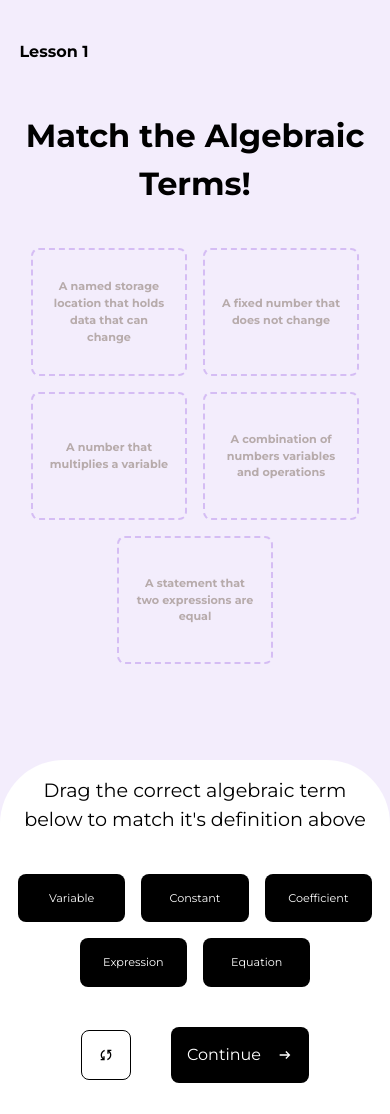
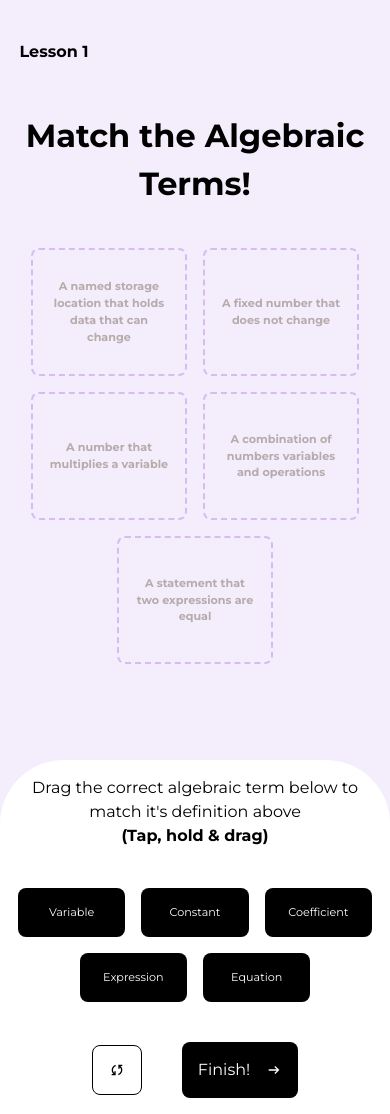
Before and after one commit to Deen-Abdultawab/quizApp, a Vue app: page /dad-quiz in a window 390 px wide. Built offline with nearby package versions, Linux system fonts and the light colour scheme.

Commit message:
Mobile Drag Fix

```diff
--- a/src/style.css
+++ b/src/style.css
@@ -5,10 +5,6 @@
 @theme {
   --breakpoint-tab: 1000px;
   --breakpoint-mob: 560px;
-  --color-correctBg: #22C55E;
-  --color-correctBorder: #E9F1E9;
-  --color-incorrectBg: #EF4444;
-  --color-backgroundCol: #af82ea;
 }
 
 @layer base {
@@ -29,6 +25,11 @@ body {
 
 .transitionEffect {
   transition: all 0.3s linear;
+}
+
+.draggable-item {
+  touch-action: none;
+  user-select: none;
 }
 
 @layer components {
--- a/src/views/Quiz Pages/DragAndDropQuiz.vue
+++ b/src/views/Quiz Pages/DragAndDropQuiz.vue
@@ -14,6 +14,8 @@
                     <div class="flex flex-wrap justify-center gap-4 max-tab:w-[95%] mx-auto max-mob:w-full">
                         <article
                         class="border-dashed border-[#d5bdf4] border-2 h-[12rem] max-mob:h-[8rem] grid place-items-center text-center rounded-[0.5rem] p-10 bg-[#f3edfc] w-[48%] max-mob:w-[40%] cursor-pointer max-mob:p-4"
+                        role="region"
+                        aria-droppable="true"
                         v-for="(question, index) in dragQuestions"
                         :key="index"
                         @dragover.prevent
@@ -29,9 +31,15 @@
                     </div>
 
                     <div class="max-tab:mt-20 max-tab:bg-white max-tab:p-6 max-tab:rounded-t-[4rem] max-mob:p-4">
-                        <h3 class="text-center text-[1.5rem] mb-10 max-mob:text-[1.2rem]">Drag the correct algebraic term below to match it's definition above</h3>
+                        <div class="mb-10 text-center">
+                            <h3 class="text-center text-[1.5rem] max-mob:text-[1rem]">Drag the correct algebraic term below to match it's definition above</h3>
+                            <p class="hidden max-tab:block font-bold">(Tap, hold & drag)</p>
+                        </div>
                         <div class="terms-container flex flex-wrap justify-center gap-4">
-                            <article class="rounded-[0.5rem] bg-black p-4 py-12 grid place-items-center w-[30%] cursor-pointer hover:scale-105 transitionEffect max-mob:p-4" v-for="(option, index) in dragQuestions"
+                            <article class="draggable-item rounded-[0.5rem] bg-black p-4 py-12 grid place-items-center w-[30%] cursor-pointer hover:scale-105 transitionEffect max-mob:p-4"
+                            aria-draggable="true"
+                            role="button"
+                            v-for="(option, index) in dragQuestions"
                             draggable="true"
                             @dragstart="dragStart($event, option.answer)"
                             >
@@ -46,7 +54,7 @@
                                 <refreshIcon class="text-black"/>
                             </span>
                             <button class="basicFlex gap-4 bg-black p-4 rounded-[0.5rem] cursor-pointer" @click="routeHome">
-                                <h3 class=" text-white">Continue</h3>
+                                <h3 class=" text-white">Finish!</h3>
                                 <arrowIcon class="rotate-[180deg] text-white"/>
                             </button>
                         </div>
@@ -89,7 +97,6 @@ const dropAnswer = (event, questionIndex) => {
     }
 
     dragQuestions[questionIndex].selectedAnswer = draggedAnswer
-    console.log(draggedAnswer, dragQuestions[questionIndex])
 
     if(draggedAnswer.toLowerCase().trim() === dragQuestions[questionIndex].answer?.toLowerCase().trim() ){
         dragQuestions[questionIndex].isCorrect = true;
--- a/src/views/Quiz Pages/MultiChoiceQuiz.vue
+++ b/src/views/Quiz Pages/MultiChoiceQuiz.vue
@@ -84,7 +84,6 @@ const nextQuestion = ()=>{
 
 // const prevQuestion = ()=>{
 //   resetOptions()
-//   console.log(questionCount.value)
 //   if(questionCount.value > 0){
 //     questionCount.value--
 //   }
@@ -98,16 +97,13 @@ const checkAnswer = (index) => {
     isCorrect.value = true;
     currentPoint.value += 10;
     const successMsg = successMessages[Math.floor(Math.random() * successMessages.length)];
-    toast.success(successMsg, { timeout: 3000 });
+    toast.success(successMsg, { timeout: 2000 });
   } else {
     isWrong.value = true;
     const errorMsg = errorMessages[Math.floor(Math.random() * errorMessages.length)];
-    toast.error(errorMsg, { timeout: 3000 });
+    toast.error(errorMsg, { timeout: 2000 });
   }
 };
-
-
-// console.log(currentQuestion.value)
 
 </script>
 
```
